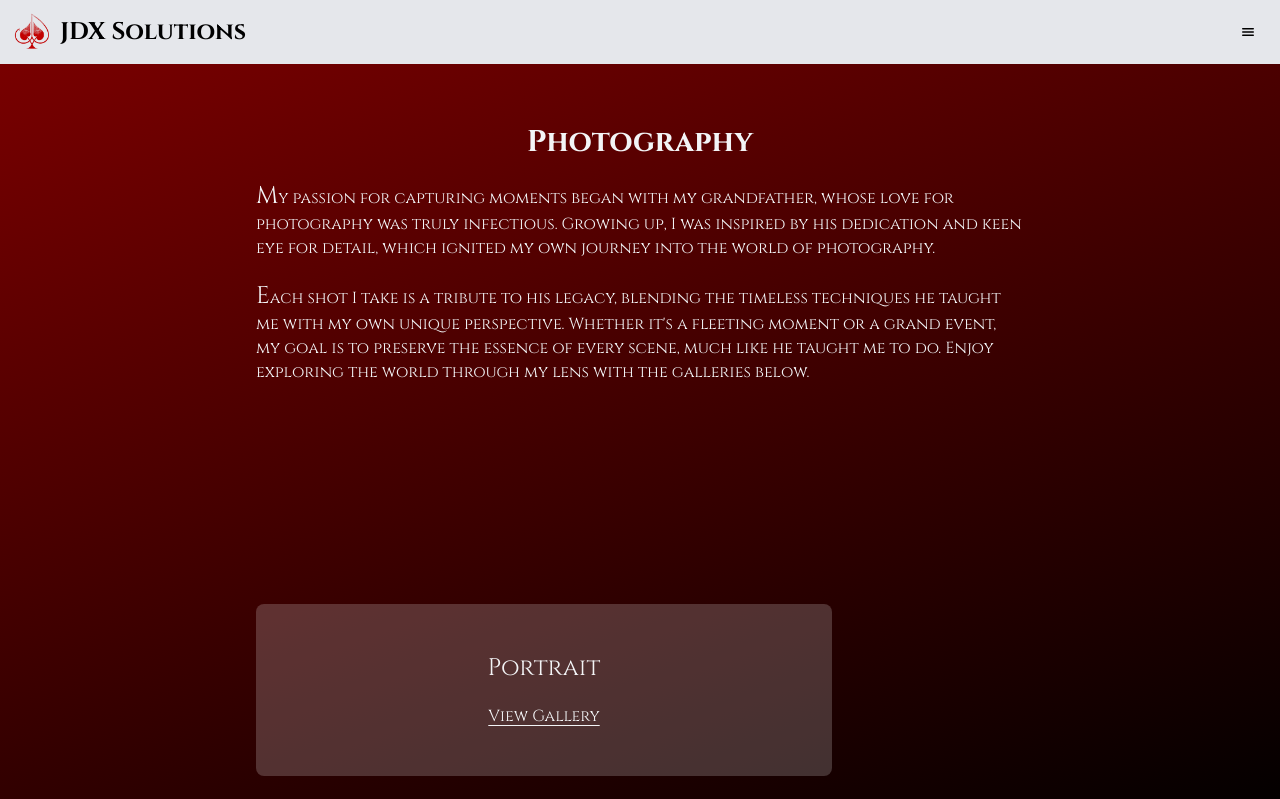
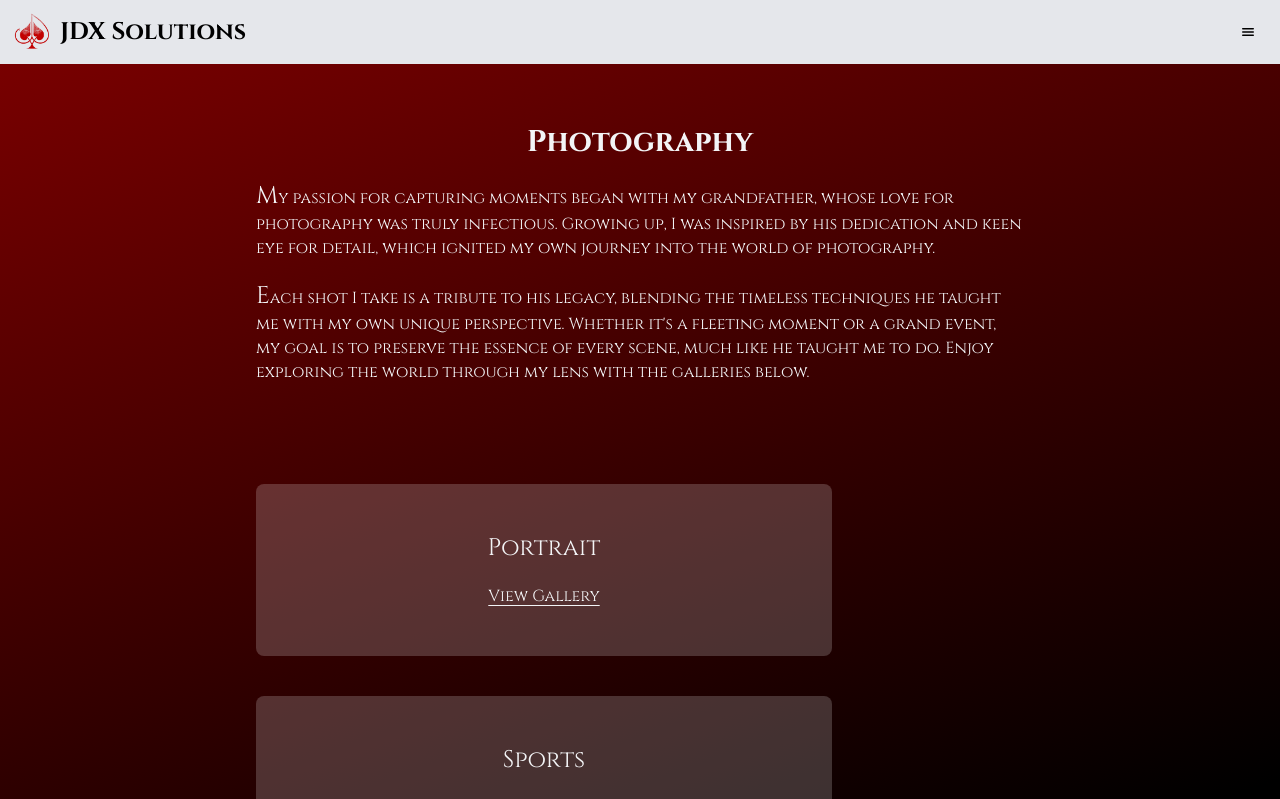
Before and after one commit to jasper-dev-x/jdx-solutions, a Next.js app: page /photography in a window 1280 px wide. Shown: the top 799 px of the page. Built offline with nearby package versions, Linux system fonts and the light colour scheme.

Commit message:
Spacing corrected for Photography page

```diff
--- a/src/app/photography/page.tsx
+++ b/src/app/photography/page.tsx
@@ -20,7 +20,7 @@ const galleries = [
 export default function Photography() {
   return (
     <main className='flex flex-col max-w-3xl mx-5'>
-      <div className='min-h-[60vh]'>
+      <div className='mb-[12.5vh]'>
         <h1 className='text-3xl font-bold text-center mb-5'>Photography</h1>
         <p className='mb-5'>
           <span className='text-2xl'>M</span>y passion for capturing moments
```
